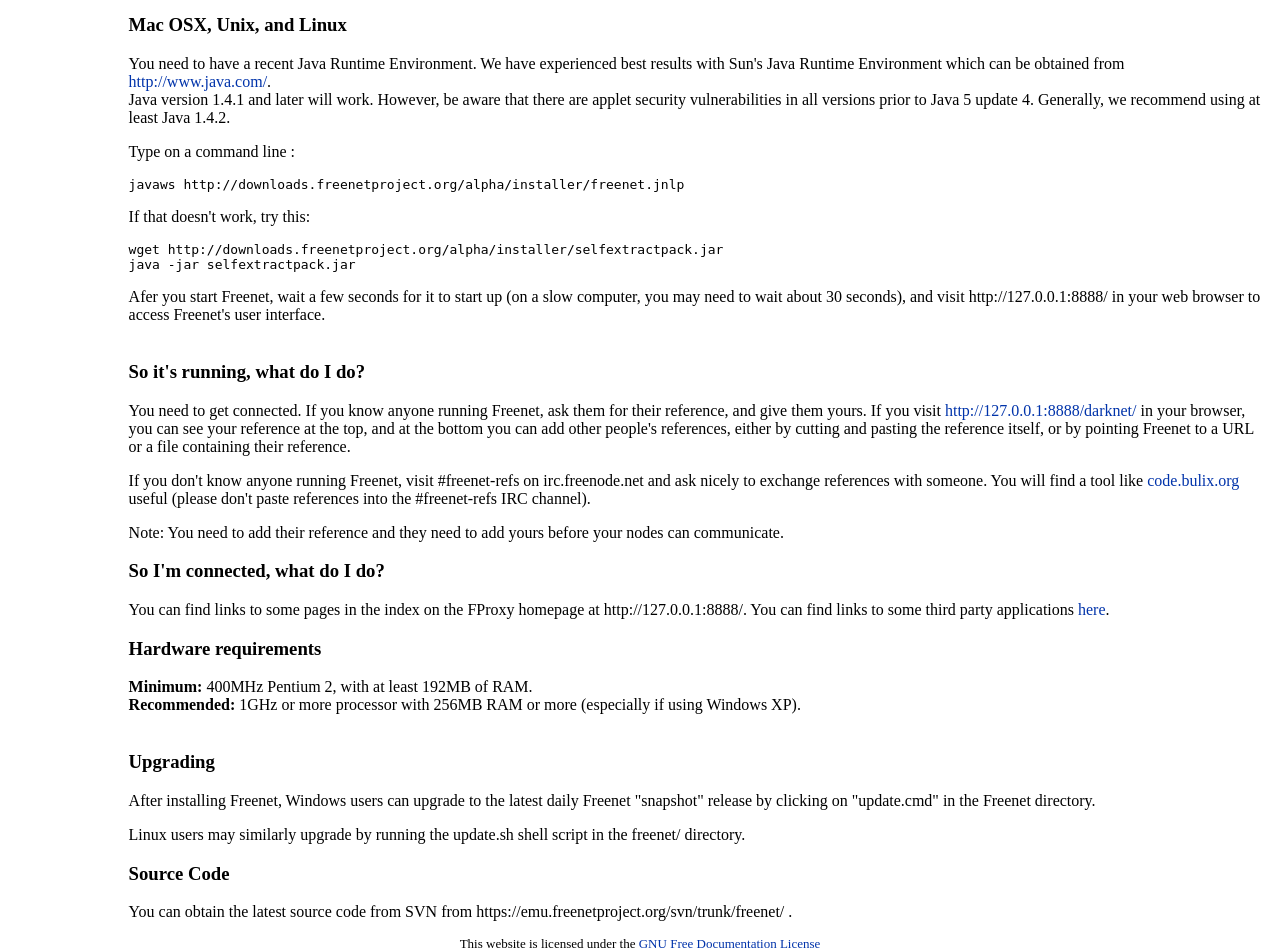
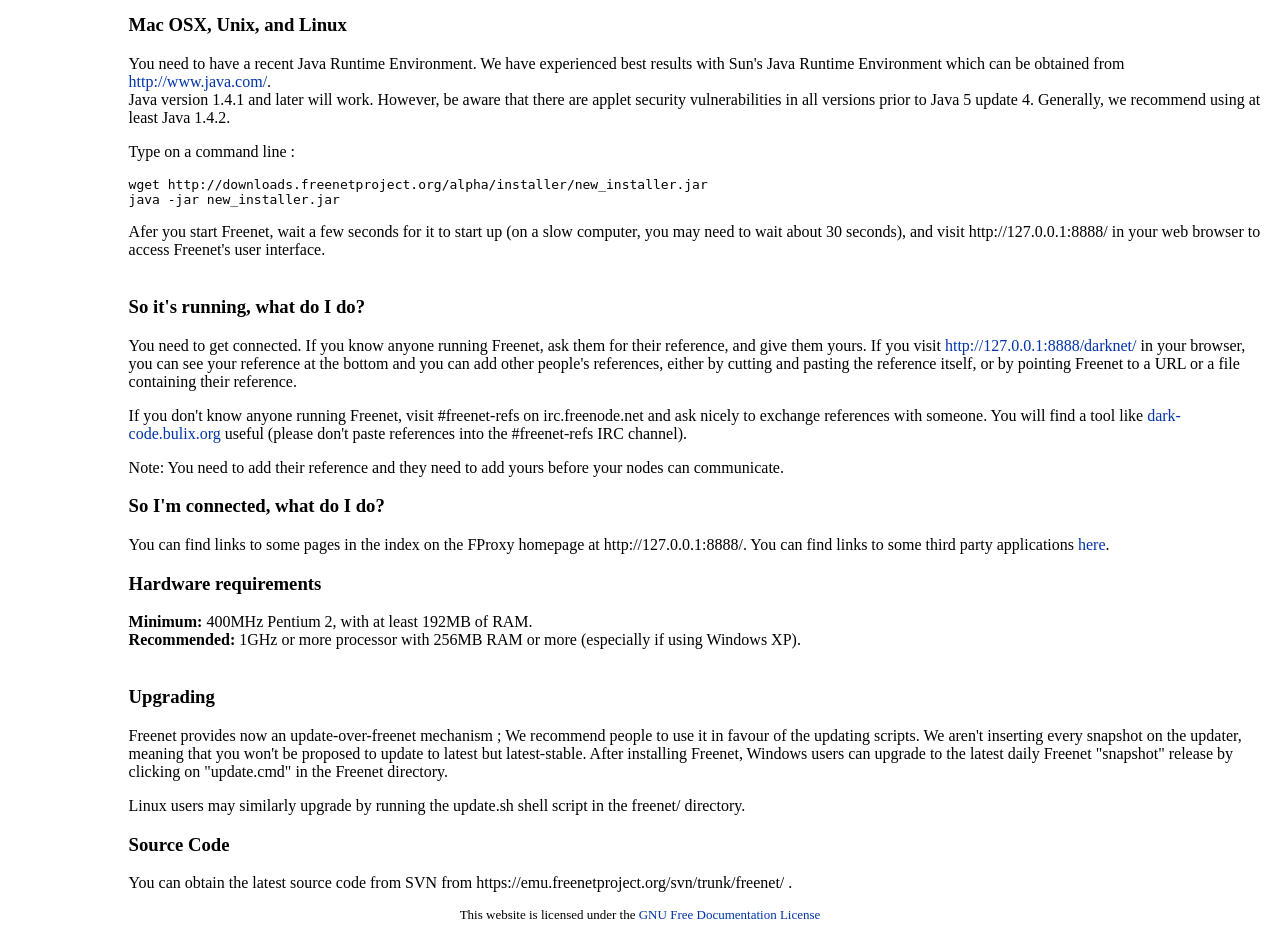
Before and after one commit to hyphanet/website-old, a PHP site: page /SSK/download.html in a window 1280 px wide. Shown: the part 582-1534 px from the top of the page. After the commit the page ends 1501 px from the top, so only its background shows below. Run offline with PHP 8.4, Linux system fonts and the light colour scheme; data that the repository does not hold is empty; a stand-in replaces the project's code that opens the database connection.

Commit message:
website: update the downloads page to make people use the new installer
git-svn-id: file:///home/toad/git-migration/temprepository/trunk/website@9832 67a373e5-eb02-0410-a15c-ee090a768436

```diff
--- a/pages/download.php
+++ b/pages/download.php
@@ -25,8 +25,7 @@
 for some info.</i> <BR> &nbsp;<BR>
 
 <h3>Windows</h3>
-- Download and run <big><a href="http://downloads.freenetproject.org/freenet-pre-07-alpha-nojava.exe">freenet-webinstall</a></big><br>
-  <!-- Old wrapper : http://downloads.freenetproject.org/freenet-pre-07-alpha.exe -->
+- Download and run <big><a href="http://downloads.freenetproject.org/alpha/installer/freenet-win32.exe">freenet-webinstall</a></big><br>
 <br>
 It will automatically install Freenet and other required components for you. When done, your default browser will automatically open up to Freenet's web-based user interface. <br>
 (Freenet contains <u><b>NO spyware or adware</b></u> , it's Free Software! The source code is publicly available for review) <BR>
@@ -38,17 +37,12 @@
 You need to have a recent Java Runtime Environment. We have experienced best results with Sun's Java Runtime Environment which can be obtained from <a href="http://www.java.com/">http://www.java.com/</a>. <BR>
 Java version 1.4.1 and later will work. However, be aware that there are applet security vulnerabilities in all versions prior to Java 5 update 4. Generally, we recommend using at least Java 1.4.2.
 
-<P>Type on a command line :
-
+<p>Type on a command line :
 <pre>
-javaws http://downloads.freenetproject.org/alpha/installer/freenet.jnlp
-</pre></p>
-
-<p>If that doesn't work, try this:
-<pre>
-wget http://downloads.freenetproject.org/alpha/installer/selfextractpack.jar
-java -jar selfextractpack.jar
-</pre></p>
+wget http://downloads.freenetproject.org/alpha/installer/new_installer.jar
+java -jar new_installer.jar
+</pre>
+</p>
 
 <P>Afer you start Freenet, wait a few seconds for it to start up (on a
 slow computer, you may need to wait about 30 seconds), and visit
@@ -60,15 +54,15 @@
 You need to get connected.  If you know anyone running Freenet, ask them
 for their reference, and give them yours.  If you visit <a
 href="http://127.0.0.1:8888/darknet/">http://127.0.0.1:8888/darknet/</a>
-in your browser, you can see your reference at the top, and at the
-bottom you can add other people's references, either by cutting and
-pasting the reference itself, or by pointing Freenet to a URL or a file
-containing their reference.
+in your browser, you can see your reference at the bottom and you can add
+other people's references, either by cutting and pasting the reference
+itself, or by pointing Freenet to a URL or a file containing their
+reference.
 <p>
 If you don't know anyone running Freenet, visit #freenet-refs on
 irc.freenode.net and ask nicely to exchange references with someone.
 You will find a tool like <a
-href="http://code.bulix.org/">code.bulix.org</a> useful (please don't
+href="http://dark-code.bulix.org/">dark-code.bulix.org</a> useful (please don't
 paste references into the #freenet-refs IRC channel).
 <p>
 </B>Note: You need to add their reference and they need to add
@@ -88,6 +82,8 @@
 RAM or more (especially if using Windows XP). <BR>
 &nbsp;<BR>
 <h3>Upgrading</h3>
+Freenet provides now an update-over-freenet mechanism ; We recommend people to use it in favour of the updating scripts. We aren't inserting every snapshot on the updater, meaning that you won't be proposed to update to latest but latest-stable.
+
 After installing Freenet, Windows users can upgrade to the latest daily Freenet "snapshot" release by clicking on "update.cmd" in the Freenet directory.
 <p> Linux users may similarly upgrade by running the update.sh shell script in the freenet/ directory.
 <p>
```
